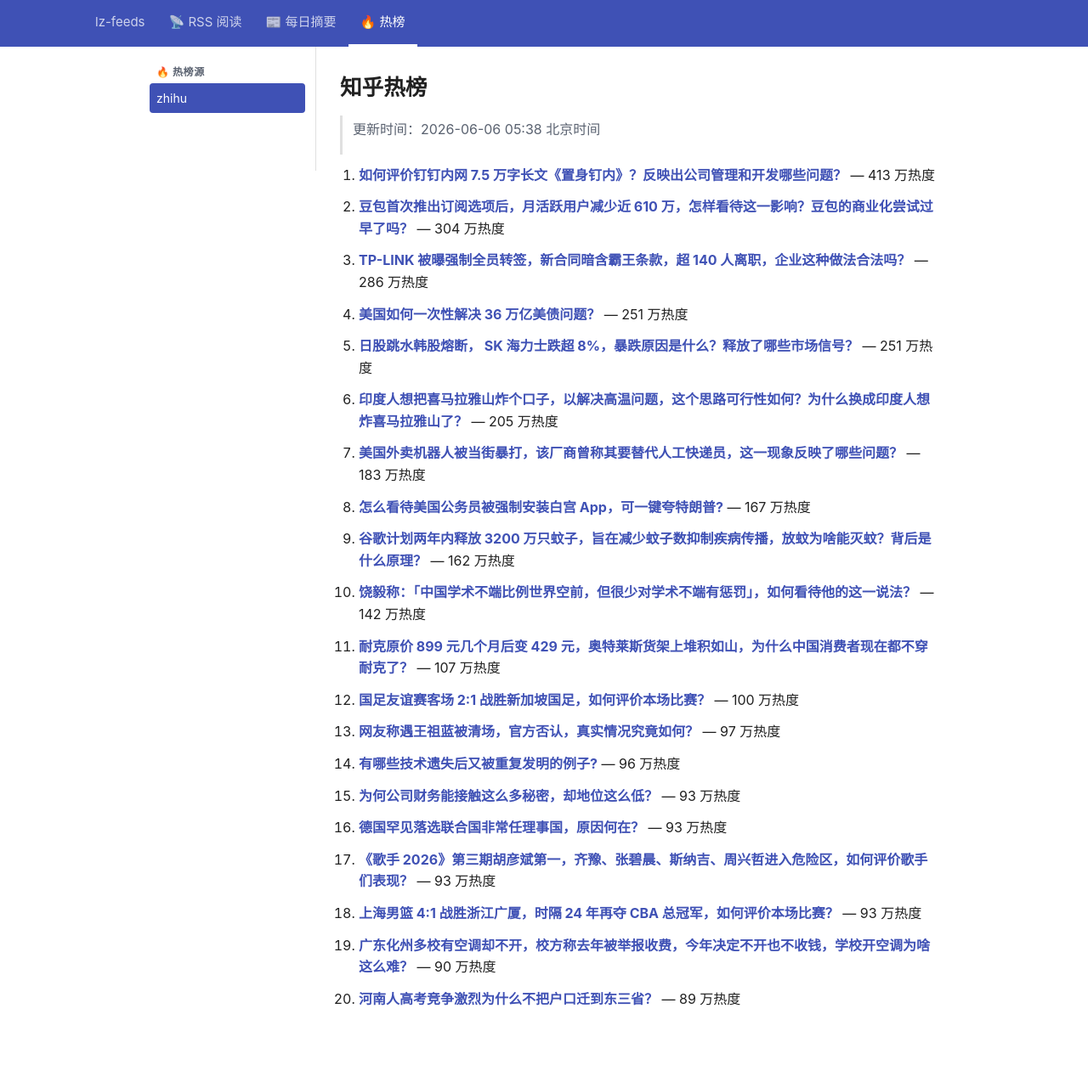
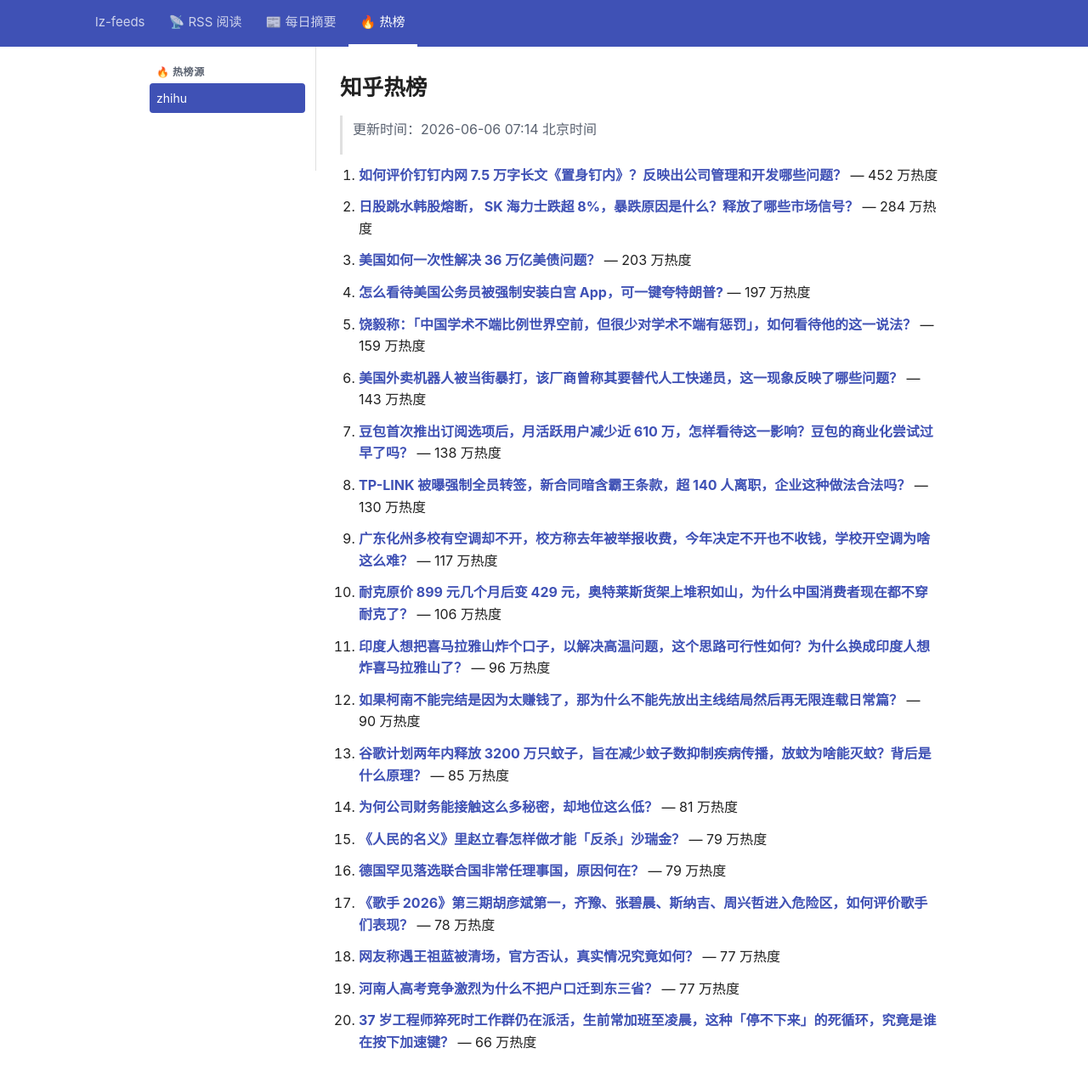
Before and after one commit to lizhang0101/lz-feeds, a Jekyll site: the page built from _hotlist/zhihu.md, in a window 1280 px wide and 1305 px high. Shown: the top 1274 px of the window at 85% size. Built offline with Jekyll 4.4.1, drawn with Linux system fonts in a browser that asks for light colours.

Commit message:
hotlist: 2026-06-05T23:14Z

```diff
--- a/_hotlist/zhihu.md
+++ b/_hotlist/zhihu.md
@@ -1,48 +1,48 @@
 ---
-updated: 2026-06-06 05:38 北京时间
+updated: 2026-06-06 07:14 北京时间
 count: 20
 ---
 
 # 知乎热榜
 
-> 更新时间：2026-06-06 05:38 北京时间
+> 更新时间：2026-06-06 07:14 北京时间
 
-1. **[如何评价钉钉内网 7.5 万字长文《置身钉内》？反映出公司管理和开发哪些问题？](https://www.zhihu.com/question/2046261330911482494)** — 413 万热度
+1. **[如何评价钉钉内网 7.5 万字长文《置身钉内》？反映出公司管理和开发哪些问题？](https://www.zhihu.com/question/2046261330911482494)** — 452 万热度
 
-2. **[豆包首次推出订阅选项后，月活跃用户减少近 610 万，怎样看待这一影响？豆包的商业化尝试过早了吗？](https://www.zhihu.com/question/2046216142453040638)** — 304 万热度
+2. **[日股跳水韩股熔断， SK 海力士跌超 8%，暴跌原因是什么？释放了哪些市场信号？](https://www.zhihu.com/question/2046218166812893382)** — 284 万热度
 
-3. **[TP-LINK 被曝强制全员转签，新合同暗含霸王条款，超 140 人离职，企业这种做法合法吗？](https://www.zhihu.com/question/2046228508003627559)** — 286 万热度
+3. **[美国如何一次性解决 36 万亿美债问题？](https://www.zhihu.com/question/6607165102)** — 203 万热度
 
-4. **[美国如何一次性解决 36 万亿美债问题？](https://www.zhihu.com/question/6607165102)** — 251 万热度
+4. **[怎么看待美国公务员被强制安装白宫 App，可一键夸特朗普?](https://www.zhihu.com/question/2045446455956091852)** — 197 万热度
 
-5. **[日股跳水韩股熔断， SK 海力士跌超 8%，暴跌原因是什么？释放了哪些市场信号？](https://www.zhihu.com/question/2046218166812893382)** — 251 万热度
+5. **[饶毅称：「中国学术不端比例世界空前，但很少对学术不端有惩罚」，如何看待他的这一说法？](https://www.zhihu.com/question/2045491060734783593)** — 159 万热度
 
-6. **[印度人想把喜马拉雅山炸个口子，以解决高温问题，这个思路可行性如何？为什么换成印度人想炸喜马拉雅山了？](https://www.zhihu.com/question/2045933371537060756)** — 205 万热度
+6. **[美国外卖机器人被当街暴打，该厂商曾称其要替代人工快递员，这一现象反映了哪些问题？](https://www.zhihu.com/question/2045939490523276303)** — 143 万热度
 
-7. **[美国外卖机器人被当街暴打，该厂商曾称其要替代人工快递员，这一现象反映了哪些问题？](https://www.zhihu.com/question/2045939490523276303)** — 183 万热度
+7. **[豆包首次推出订阅选项后，月活跃用户减少近 610 万，怎样看待这一影响？豆包的商业化尝试过早了吗？](https://www.zhihu.com/question/2046216142453040638)** — 138 万热度
 
-8. **[怎么看待美国公务员被强制安装白宫 App，可一键夸特朗普?](https://www.zhihu.com/question/2045446455956091852)** — 167 万热度
+8. **[TP-LINK 被曝强制全员转签，新合同暗含霸王条款，超 140 人离职，企业这种做法合法吗？](https://www.zhihu.com/question/2046228508003627559)** — 130 万热度
 
-9. **[谷歌计划两年内释放 3200 万只蚊子，旨在减少蚊子数抑制疾病传播，放蚊为啥能灭蚊？背后是什么原理？](https://www.zhihu.com/question/2045932866278895886)** — 162 万热度
+9. **[广东化州多校有空调却不开，校方称去年被举报收费，今年决定不开也不收钱，学校开空调为啥这么难？](https://www.zhihu.com/question/2043719425409470743)** — 117 万热度
 
-10. **[饶毅称：「中国学术不端比例世界空前，但很少对学术不端有惩罚」，如何看待他的这一说法？](https://www.zhihu.com/question/2045491060734783593)** — 142 万热度
+10. **[耐克原价 899 元几个月后变 429 元，奥特莱斯货架上堆积如山，为什么中国消费者现在都不穿耐克了？](https://www.zhihu.com/question/2045926418442350993)** — 106 万热度
 
-11. **[耐克原价 899 元几个月后变 429 元，奥特莱斯货架上堆积如山，为什么中国消费者现在都不穿耐克了？](https://www.zhihu.com/question/2045926418442350993)** — 107 万热度
+11. **[印度人想把喜马拉雅山炸个口子，以解决高温问题，这个思路可行性如何？为什么换成印度人想炸喜马拉雅山了？](https://www.zhihu.com/question/2045933371537060756)** — 96 万热度
 
-12. **[国足友谊赛客场 2:1 战胜新加坡国足，如何评价本场比赛？](https://www.zhihu.com/question/2046341310773204814)** — 100 万热度
+12. **[如果柯南不能完结是因为太赚钱了，那为什么不能先放出主线结局然后再无限连载日常篇？](https://www.zhihu.com/question/2042613821383111509)** — 90 万热度
 
-13. **[网友称遇王祖蓝被清场，官方否认，真实情况究竟如何？](https://www.zhihu.com/question/2045619741025362407)** — 97 万热度
+13. **[谷歌计划两年内释放 3200 万只蚊子，旨在减少蚊子数抑制疾病传播，放蚊为啥能灭蚊？背后是什么原理？](https://www.zhihu.com/question/2045932866278895886)** — 85 万热度
 
-14. **[有哪些技术遗失后又被重复发明的例子?](https://www.zhihu.com/question/2038341783030081126)** — 96 万热度
+14. **[为何公司财务能接触这么多秘密，却地位这么低？](https://www.zhihu.com/question/10156340337)** — 81 万热度
 
-15. **[为何公司财务能接触这么多秘密，却地位这么低？](https://www.zhihu.com/question/10156340337)** — 93 万热度
+15. **[《人民的名义》里赵立春怎样做才能「反杀」沙瑞金？](https://www.zhihu.com/question/1977305206304835064)** — 79 万热度
 
-16. **[德国罕见落选联合国非常任理事国，原因何在？](https://www.zhihu.com/question/2046141710674158357)** — 93 万热度
+16. **[德国罕见落选联合国非常任理事国，原因何在？](https://www.zhihu.com/question/2046141710674158357)** — 79 万热度
 
-17. **[《歌手 2026》第三期胡彦斌第一，齐豫、张碧晨、斯纳吉、周兴哲进入危险区，如何评价歌手们表现？](https://www.zhihu.com/question/2046307747860422888)** — 93 万热度
+17. **[《歌手 2026》第三期胡彦斌第一，齐豫、张碧晨、斯纳吉、周兴哲进入危险区，如何评价歌手们表现？](https://www.zhihu.com/question/2046307747860422888)** — 78 万热度
 
-18. **[上海男篮 4:1 战胜浙江广厦，时隔 24 年再夺 CBA 总冠军，如何评价本场比赛？](https://www.zhihu.com/question/2046274159001302079)** — 93 万热度
+18. **[网友称遇王祖蓝被清场，官方否认，真实情况究竟如何？](https://www.zhihu.com/question/2045619741025362407)** — 77 万热度
 
-19. **[广东化州多校有空调却不开，校方称去年被举报收费，今年决定不开也不收钱，学校开空调为啥这么难？](https://www.zhihu.com/question/2043719425409470743)** — 90 万热度
+19. **[河南人高考竞争激烈为什么不把户口迁到东三省？](https://www.zhihu.com/question/2045292537762551139)** — 77 万热度
 
-20. **[河南人高考竞争激烈为什么不把户口迁到东三省？](https://www.zhihu.com/question/2045292537762551139)** — 89 万热度
+20. **[37 岁工程师猝死时工作群仍在派活，生前常加班至凌晨，这种「停不下来」的死循环，究竟是谁在按下加速键？](https://www.zhihu.com/question/2044735798428403181)** — 66 万热度
```
